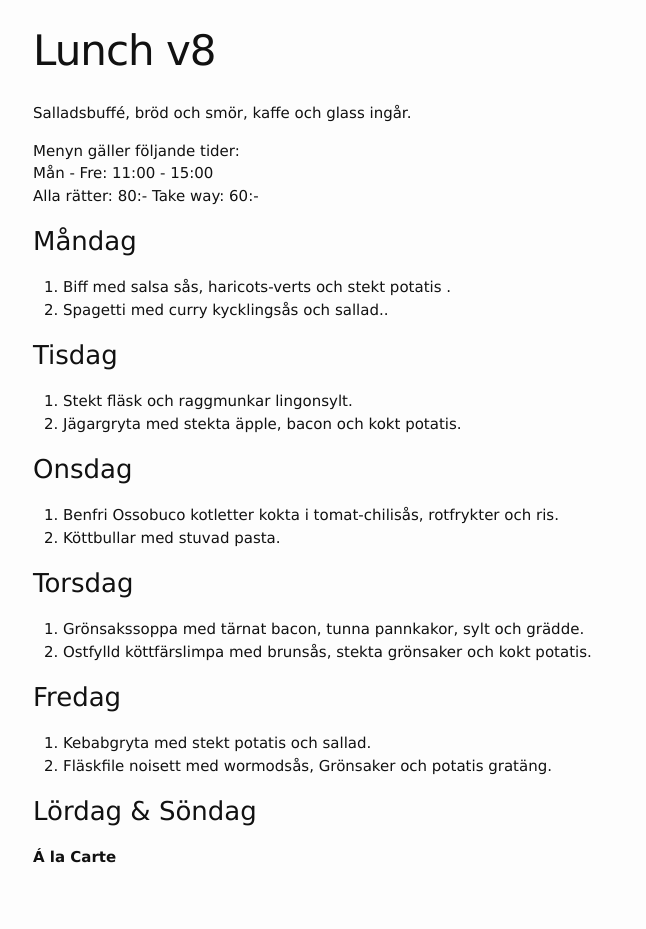
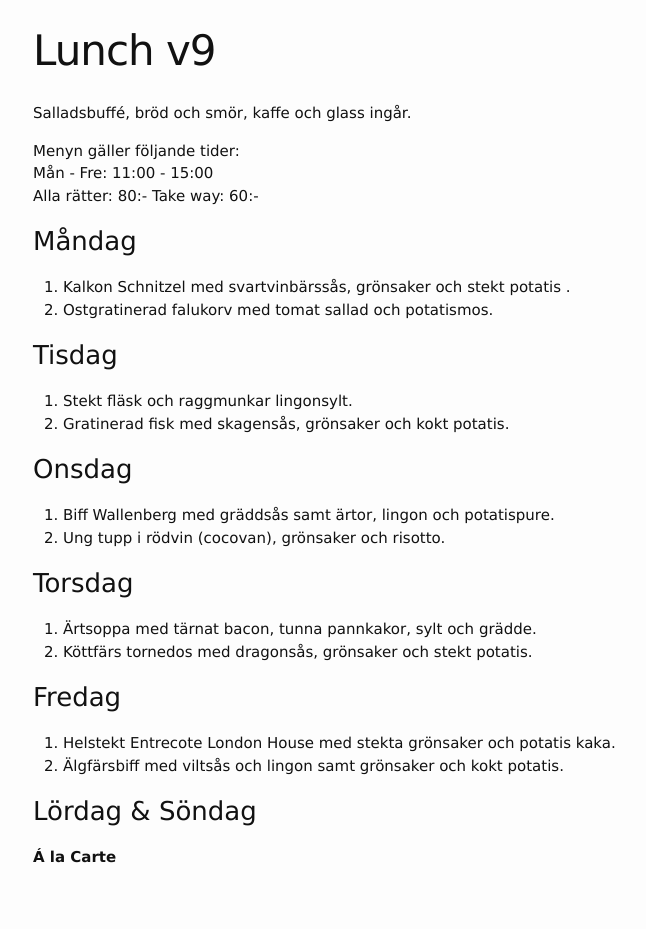
Before and after one commit to FarInn62/farinn62.github.io, a Jekyll site: the page built from lunch.md, in a window 1280 px wide. Shown: the whole page, without its empty margins (237-883 px from the left). Built offline with Jekyll 4.4.1, drawn with Linux system fonts in a browser that asks for light colours.

Commit message:
Update lunch.md

```diff
--- a/lunch.md
+++ b/lunch.md
@@ -1,6 +1,6 @@
 ---
 layout: foodmenu
-title: Lunch v8
+title: Lunch v9
 permalink: /lunch/
 published: true
 ---
@@ -12,28 +12,28 @@ Alla rätter: 80:- Take way: 60:-
 
 ### Måndag
 
-1. Biff med salsa sås, haricots-verts och stekt potatis .
-2. Spagetti med curry kycklingsås och sallad..
+1. Kalkon Schnitzel med svartvinbärssås, grönsaker och stekt potatis .
+2. Ostgratinerad falukorv med tomat sallad och potatismos.
 
 ### Tisdag
 
 1. Stekt fläsk och raggmunkar lingonsylt.
-2. Jägargryta med stekta äpple, bacon och kokt potatis.
+2. Gratinerad fisk med skagensås, grönsaker och kokt potatis.
 
 ### Onsdag
 
-1. Benfri Ossobuco kotletter kokta i tomat-chilisås, rotfrykter och ris.
-2. Köttbullar med stuvad pasta.
+1. Biff Wallenberg med gräddsås samt ärtor, lingon och potatispure.
+2. Ung tupp i rödvin (cocovan), grönsaker och risotto.
 
 ### Torsdag
 
-1. Grönsakssoppa med tärnat bacon, tunna pannkakor, sylt och grädde.
-2. Ostfylld köttfärslimpa med brunsås, stekta grönsaker och kokt potatis.
+1. Ärtsoppa med tärnat bacon, tunna pannkakor, sylt och grädde.
+2. Köttfärs tornedos med dragonsås, grönsaker och stekt potatis.
 
 ### Fredag
 
-1. Kebabgryta med stekt potatis och sallad.
-2. Fläskfile noisett med wormodsås, Grönsaker och potatis gratäng.
+1. Helstekt Entrecote London House med stekta grönsaker och potatis kaka.
+2. Älgfärsbiff med viltsås och lingon samt grönsaker och kokt potatis.
 
 
 ### Lördag & Söndag
```
